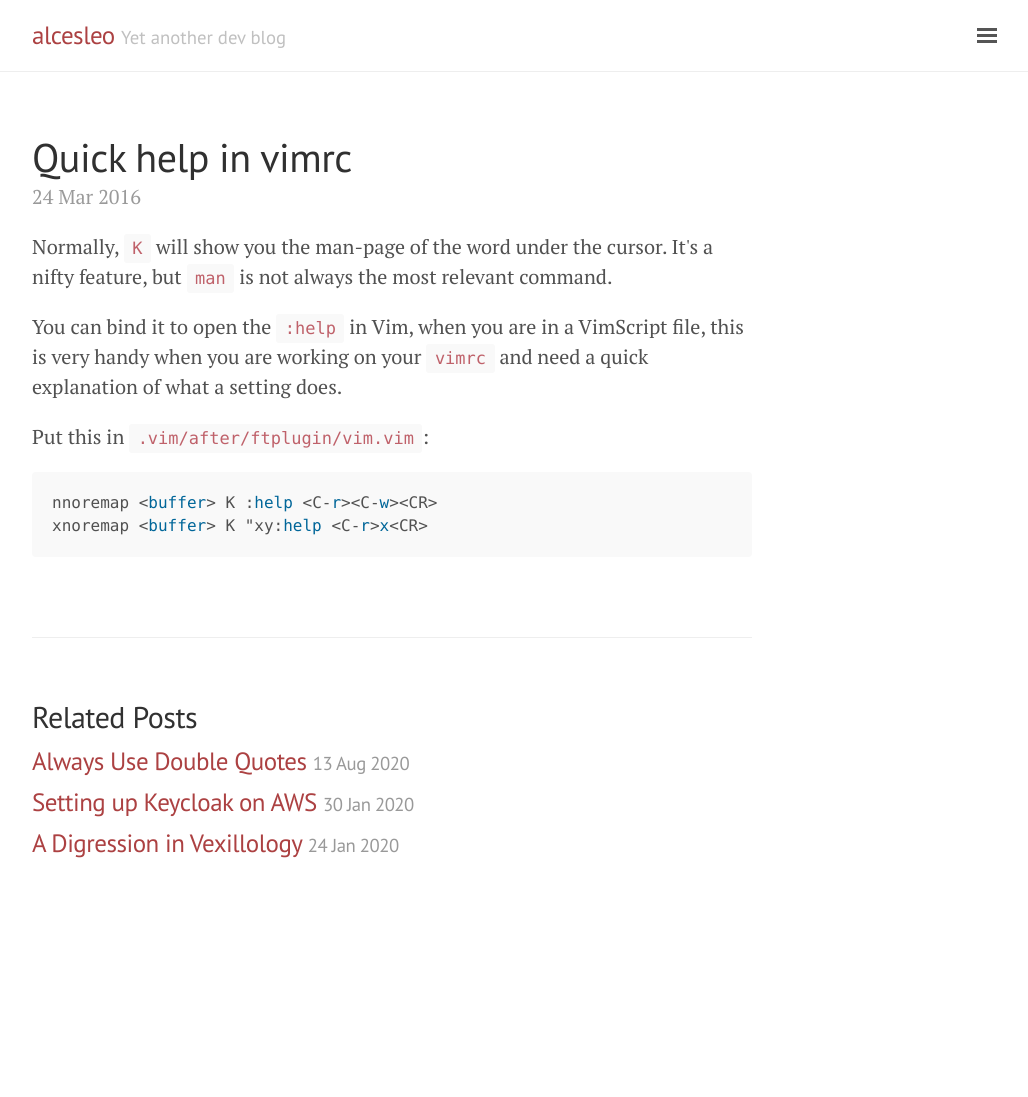
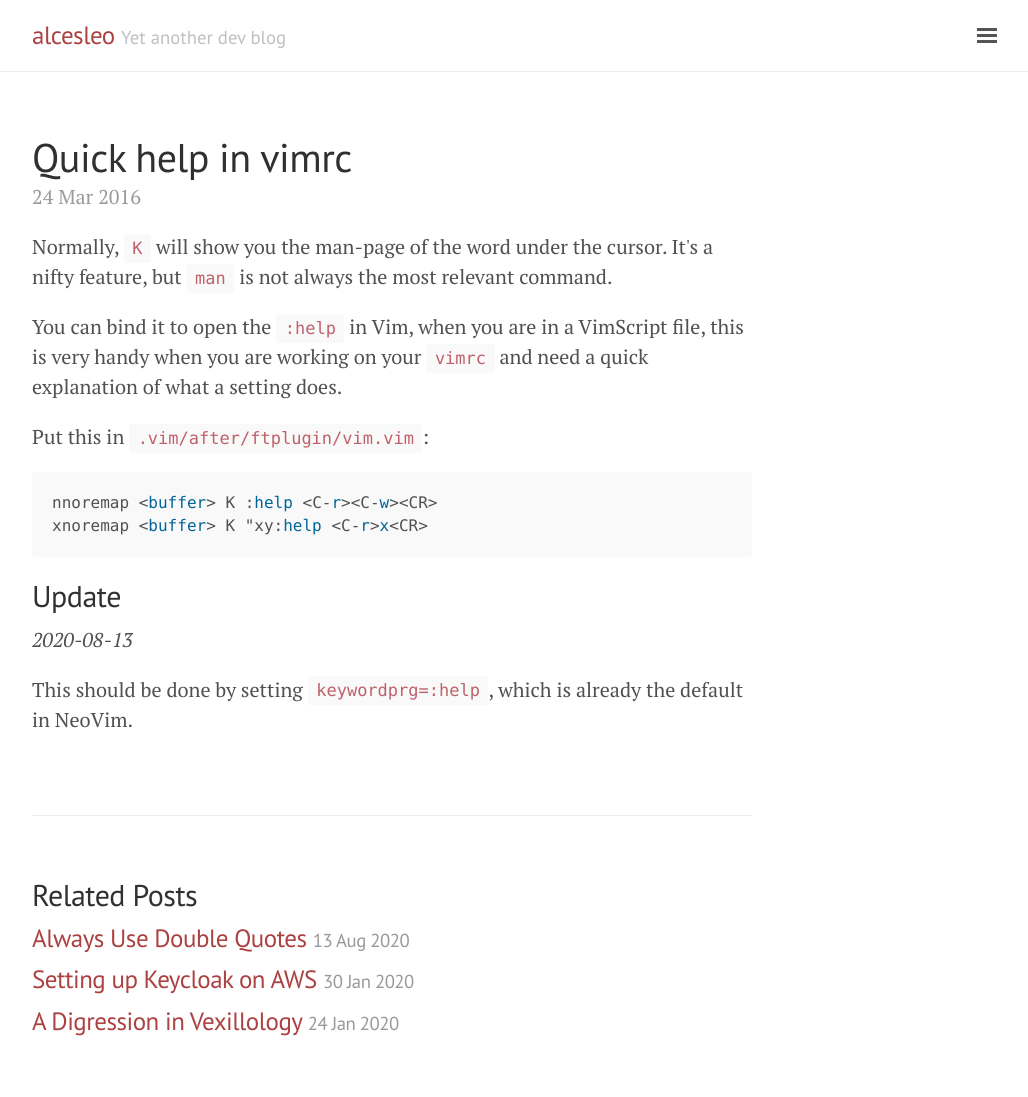
Before and after one commit to jsborjesson/jsborjesson.github.io, a Jekyll site: the page built from _posts/2016-03-24-quick-help-in-vimrc.md, in a window 1280 px wide. Shown: the whole page, without its empty margins (248-1276 px from the left). Built offline with Jekyll 4.4.1, drawn with Linux system fonts in a browser that asks for light colours; before the commit the page ends 919 px from its top, so only the background shows below that.

Commit message:
Correct Quick help-post

````diff
--- a/_posts/2016-03-24-quick-help-in-vimrc.md
+++ b/_posts/2016-03-24-quick-help-in-vimrc.md
@@ -16,3 +16,9 @@ Put this in `.vim/after/ftplugin/vim.vim`:
 nnoremap <buffer> K :help <C-r><C-w><CR>
 xnoremap <buffer> K "xy:help <C-r>x<CR>
 ```
+
+## Update
+
+_2020-08-13_
+
+This should be done by setting `keywordprg=:help`, which is already the default in NeoVim.
````
